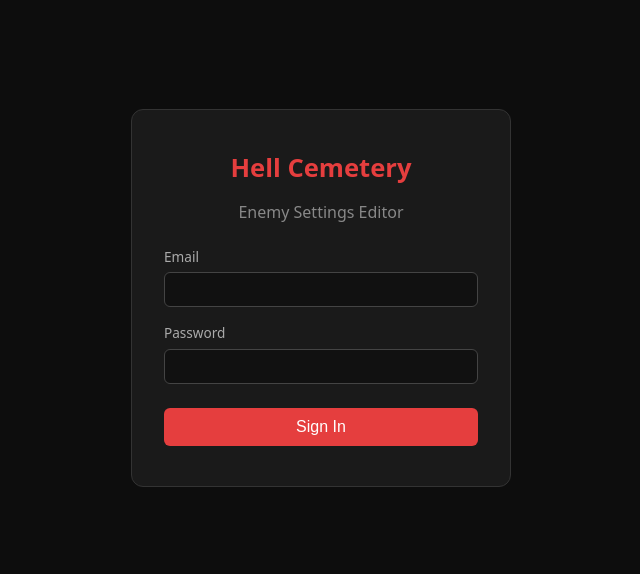
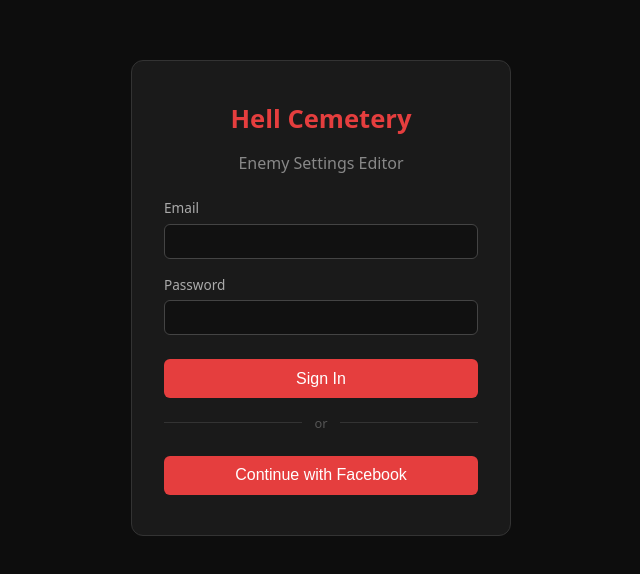
Before and after one commit to clubgamerzone/HCMEditor, a React (Vite) app: page / in a window 1280 px wide. Shown: the part 102-676 px from the top of the page, without its empty margins (319-959 px from the left). Built offline with nearby package versions, Linux system fonts and the light colour scheme; no server answers.

Commit message:
Add Facebook login

```diff
--- a/src/App.css
+++ b/src/App.css
@@ -85,6 +85,43 @@
 }
 
 .login-card button:disabled {
+  opacity: 0.6;
+  cursor: not-allowed;
+}
+
+.divider {
+  display: flex;
+  align-items: center;
+  gap: 0.75rem;
+  color: #555;
+  font-size: 0.8rem;
+}
+
+.divider::before,
+.divider::after {
+  content: "";
+  flex: 1;
+  height: 1px;
+  background: #333;
+}
+
+.facebook-btn {
+  width: 100%;
+  padding: 0.65rem;
+  background: #1877f2;
+  color: #fff;
+  border: none;
+  border-radius: 6px;
+  font-size: 1rem;
+  cursor: pointer;
+  transition: background 0.2s;
+}
+
+.facebook-btn:hover:not(:disabled) {
+  background: #145dbf;
+}
+
+.facebook-btn:disabled {
   opacity: 0.6;
   cursor: not-allowed;
 }
--- a/src/pages/LoginPage.jsx
+++ b/src/pages/LoginPage.jsx
@@ -1,6 +1,8 @@
 import { useState } from "react";
-import { signInWithEmailAndPassword } from "firebase/auth";
+import { signInWithEmailAndPassword, signInWithPopup, FacebookAuthProvider, signOut } from "firebase/auth";
 import { auth } from "../firebase";
+
+const facebookProvider = new FacebookAuthProvider();
 
 const ALLOWED_EMAIL = "josel.demoya@gmail.com";
 
@@ -9,6 +11,7 @@
   const [password, setPassword] = useState("");
   const [error, setError] = useState("");
   const [loading, setLoading] = useState(false);
+  const [fbLoading, setFbLoading] = useState(false);
 
   async function handleLogin(e) {
     e.preventDefault();
@@ -26,6 +29,25 @@
       setError("Invalid credentials. Please try again.");
     } finally {
       setLoading(false);
+    }
+  }
+
+  async function handleFacebookLogin() {
+    setError("");
+    setFbLoading(true);
+    try {
+      const result = await signInWithPopup(auth, facebookProvider);
+      const userEmail = result.user.email?.toLowerCase();
+      if (userEmail !== ALLOWED_EMAIL) {
+        await signOut(auth);
+        setError("Access denied. This Facebook account is not authorized.");
+      }
+    } catch (err) {
+      if (err.code !== "auth/popup-closed-by-user") {
+        setError("Facebook sign-in failed. Please try again.");
+      }
+    } finally {
+      setFbLoading(false);
     }
   }
 
@@ -60,6 +82,14 @@
             {loading ? "Signing in..." : "Sign In"}
           </button>
         </form>
+        <div className="divider"><span>or</span></div>
+        <button
+          className="facebook-btn"
+          onClick={handleFacebookLogin}
+          disabled={fbLoading}
+        >
+          {fbLoading ? "Connecting..." : "Continue with Facebook"}
+        </button>
       </div>
     </div>
   );
```
